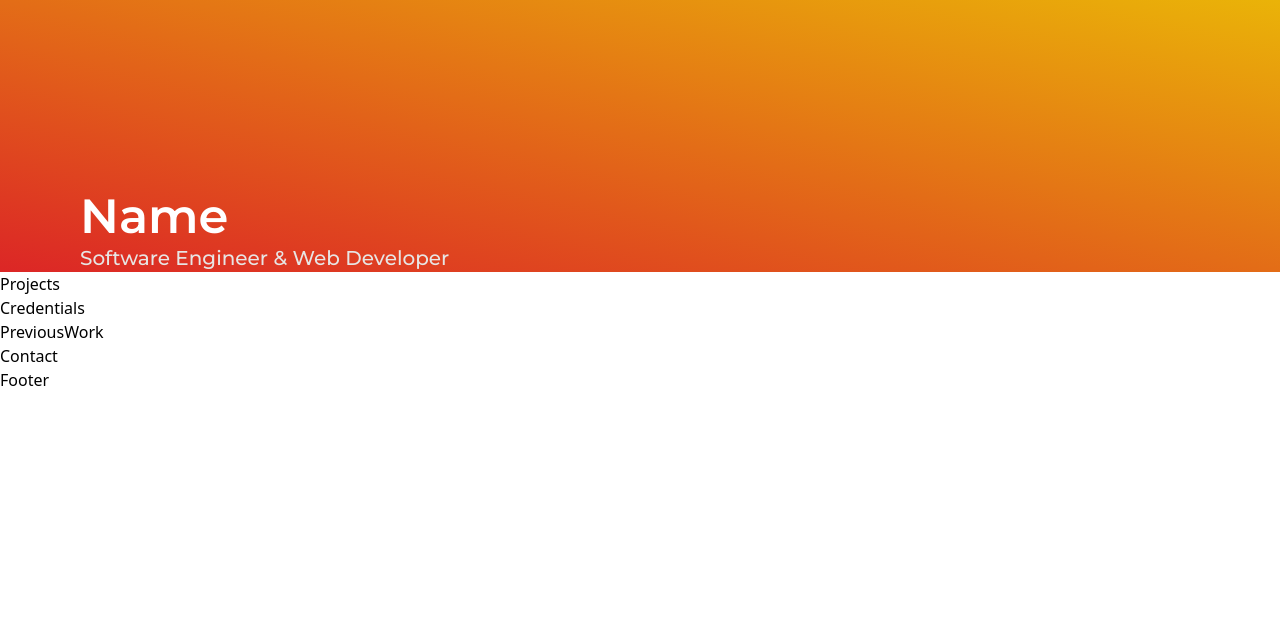
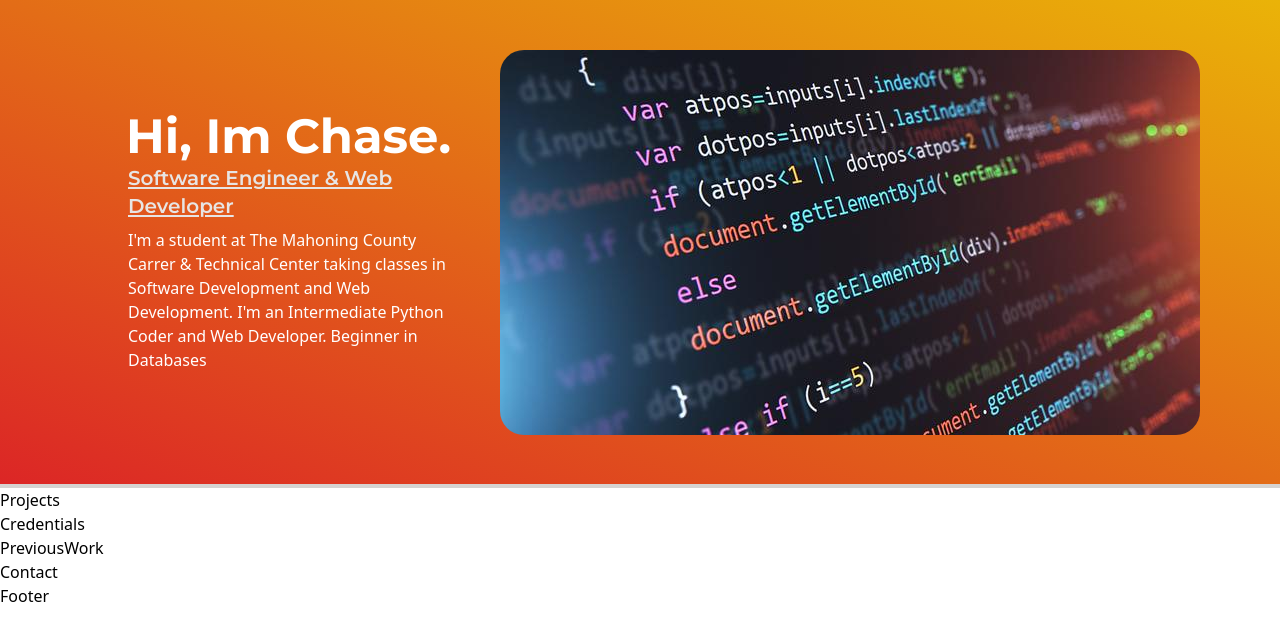
Before and after one commit to ChaseHutcheson/Portfolio, a React (Vite) app in the folder Portfolio/: page / in a window 1280 px wide. Shown: the top 640 px of the page. Built offline with nearby package versions, Linux system fonts and the light colour scheme.

Commit message:
Hero section more or less finished

```diff
--- a/Portfolio/src/components/Hero.jsx
+++ b/Portfolio/src/components/Hero.jsx
@@ -1,13 +1,16 @@
 import React from 'react'
+import Image from '../assets/image.jpg'
 
 function Hero() {
   return (
-    <section className='flex flex-row md:flex-col text-white items-start justify-center bg-gradient-to-tr from-red-600 to-yellow-500 w-full overflow-hidden px-5 sm:px-20'>
-        <div className='flex-1 flex justify-center items-start flex-col'>
-          <div className='flex-1 items-start mt-48'>
-            <h1 className='font-montserrat font-semibold text-5xl mb-1'>Name</h1>
-            <p className='font-montserrat font-normal text-xl text-stone-200'>Software Engineer & Web Developer</p>
+    <section className='flex flex-row md:flex-col text-white items-start justify-center bg-gradient-to-tr from-red-600 to-yellow-500 w-full overflow-hidden px-5 sm:px-20 border-b-4 border-stone-300'>
+        <div className='flex-1 flex justify-center items-start flex-col lg:flex-row md:items-center'>
+          <div className='flex-1 items-start my-3 md:my-28 px-12'>
+            <h1 className='font-montserrat font-bold text-5xl mb-1 -ml-0.5'>Hi, Im Chase.</h1>
+            <p className='font-montserrat font-semibold text-xl text-stone-200 mt-1 mb-2 underline underline-offset-2'>Software Engineer & Web Developer</p>
+            <p className=''>I'm a student at The Mahoning County Carrer & Technical Center taking classes in Software Development and Web Development. I'm an Intermediate Python Coder and Web Developer. Beginner in Databases</p>
           </div>
+          <img src={Image} className="rounded-3xl my-2 md:my-3"/>
         </div>
     </section>
   )
```
Also changed, not shown: Portfolio/src/assets/image.jpg (added).
